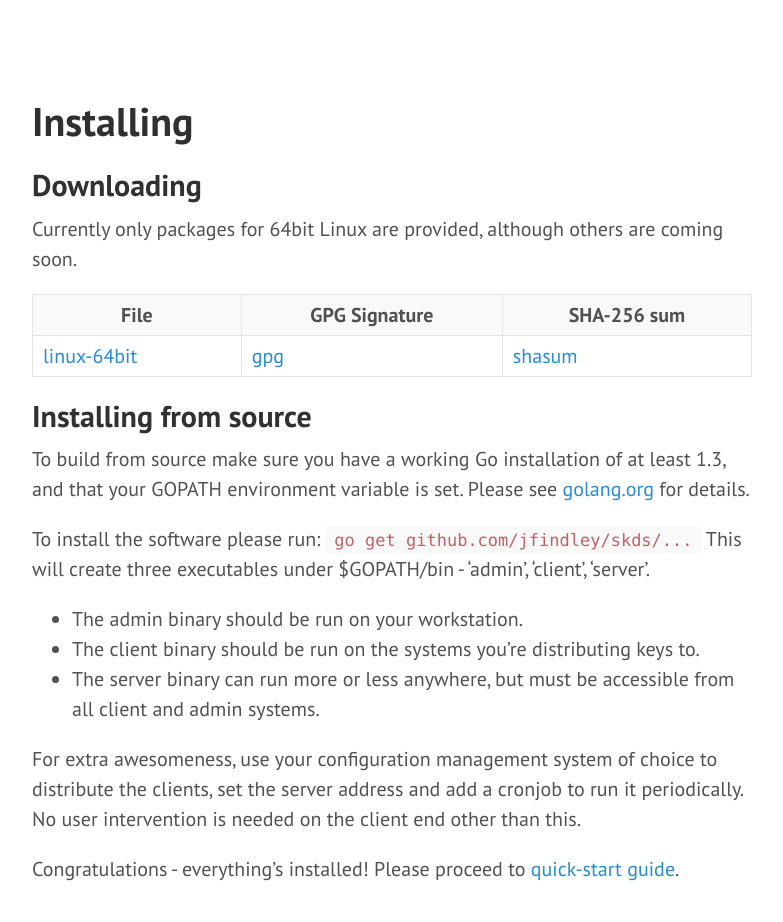
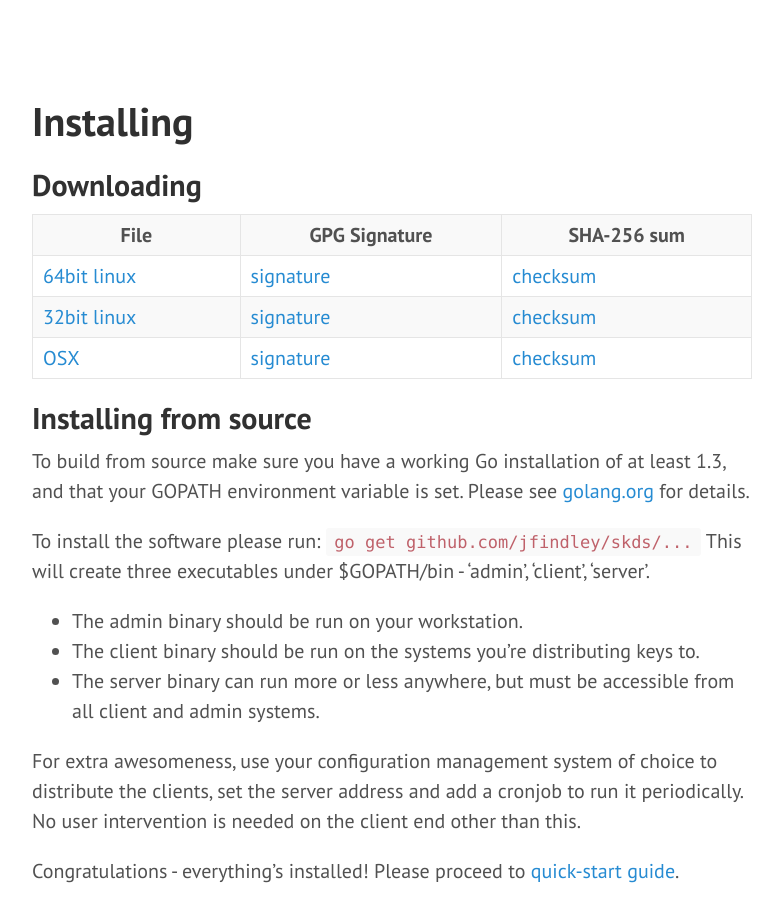
Before and after one commit to jfindley/skds-website, a Jekyll site: the page built from installing.md, in a window 1280 px wide, cut to the strip 104-1150 px from the top of the page. Shown: the top 922 px of the strip, without its empty margins (428-1211 px from the left). Built offline with Jekyll 4.4.1, drawn with Linux system fonts in a browser that asks for light colours; Markdown is read by kramdown in place of the engine named in the settings.

Commit message:
Add implementation and linux32

```diff
--- a/_config.yml
+++ b/_config.yml
@@ -11,6 +11,7 @@ collections:
 - admin_docs
 - client_docs
 - server_docs
+- implementation
 
 # Setup
 title:            SKDS
--- a/installing.md
+++ b/installing.md
@@ -5,13 +5,21 @@ title: Installing
 
 ## Downloading
 
-Currently only packages for 64bit Linux are provided, although others are coming soon.
-
 <table border="0"><tr><th>File</th><th>GPG Signature</th><th>SHA-256 sum</th></tr>
 <tr>
-<td><a href="/downloads/skds-0.1-HEAD-linux64.tgz">linux-64bit</a></td>
-<td><a href="/downloads/skds-0.1-HEAD-linux64.tgz.asc">gpg</a></td>
-<td><a href="/downloads/skds-0.1-HEAD-linux64.sig">shasum</a></td>
+<td><a href="/downloads/skds-linux64-0.1.0.tgz">64bit linux</a></td>
+<td><a href="/downloads/skds-linux64-0.1.0.tgz.asc">signature</a></td>
+<td><a href="/downloads/skds-linux64-0.1.0.tgz.sum">checksum</a></td>
+</tr>
+<tr>
+<td><a href="/downloads/skds-linux32-0.1.0.tgz">32bit linux</a></td>
+<td><a href="/downloads/skds-linux32-0.1.0.tgz.asc">signature</a></td>
+<td><a href="/downloads/skds-linux32-0.1.0.tgz.sum">checksum</a></td>
+</tr>
+<tr>
+<td><a href="/downloads/skds-darwin-0.1.0.tgz">OSX</a></td>
+<td><a href="/downloads/skds-darwin-0.1.0.tgz.asc">signature</a></td>
+<td><a href="/downloads/skds-darwin-0.1.0.tgz.sum">checksum</a></td>
 </tr>
 </table>
 
```
Also changed, not shown: _implementation/stage1.md (added, +11 -0 lines), _implementation/stage2.md (added, +13 -0 lines), _implementation/stage3.md (added, +12 -0 lines), _posts/2015-03-26-first-release.md (+2 -1 lines), about.md (+4 -0 lines), implementation.html (added, +20 -0 lines).
